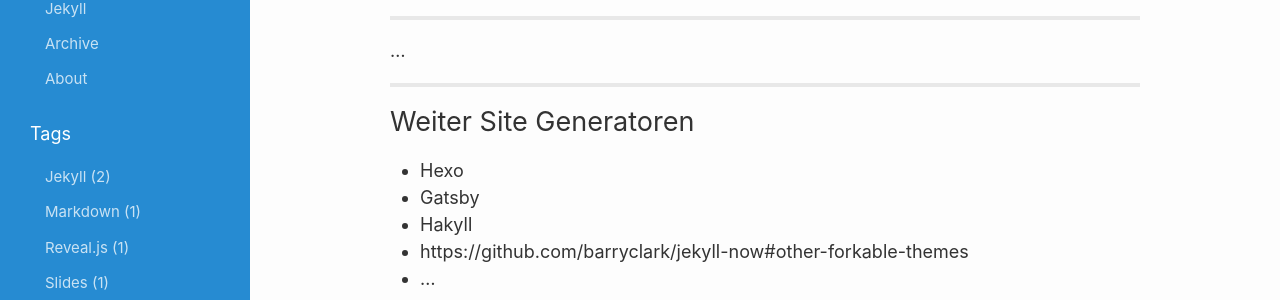
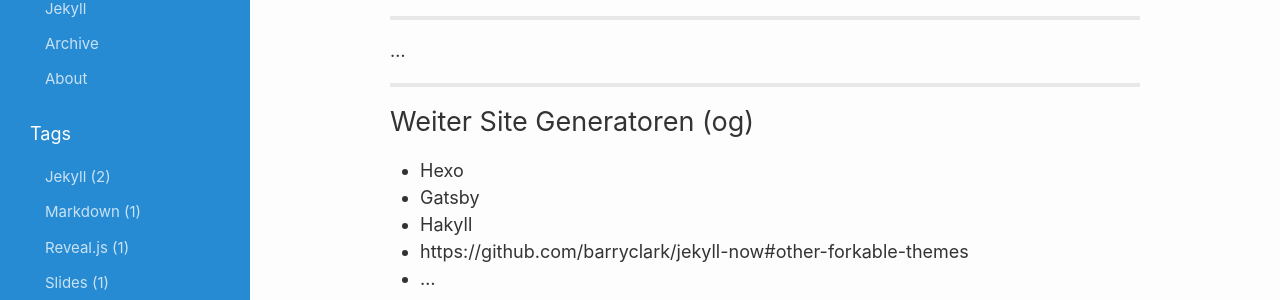
Before and after one commit to ogobrecht/hydebar, a Jekyll site: the page built from slides/2017-11-22-dr-jekyll-and-mr-markdown-bloggen-fuer-entwickler/slides.md, in a window 1280 px wide and 900 px high, scrolled down 4975 px. Shown: the part 203-503 px from the top of the window. Built offline with Jekyll 4.4.1, drawn with Linux system fonts in a browser that asks for light colours; our own code applies the rules of GitHub Pages for plain Markdown files.

```diff
--- a/slides/2017-11-22-dr-jekyll-and-mr-markdown-bloggen-fuer-entwickler/slides.md
+++ b/slides/2017-11-22-dr-jekyll-and-mr-markdown-bloggen-fuer-entwickler/slides.md
@@ -258,7 +258,7 @@ Die Templatesprache
 
 -----
 
-## Weiter Site Generatoren
+## Weiter Site Generatoren (og)
 
 - Hexo
 - Gatsby
```
